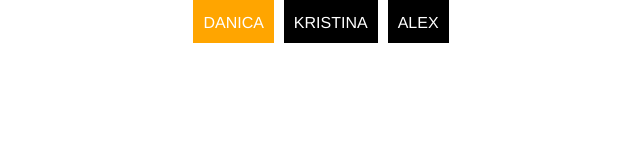
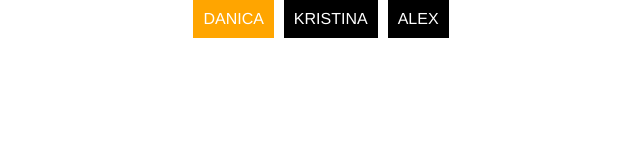
Before and after one commit to Dorcolac/WB0318, a plain HTML site: page app/igor.html in a window 1280 px wide. In both pictures the pointer is over the link "DANICA". Shown: the whole page, without its empty margins (319-959 px from the left). Drawn offline with nearby package versions, Linux system fonts and the light colour scheme; files that its build step writes are made by us from their sources.

Commit message:
nav promena

```diff
--- a/scss/igor.scss
+++ b/scss/igor.scss
@@ -13,14 +13,14 @@
 
 	li {
 		display:inline-block;
-		padding:10px;
-		background-color: black;
-		margin:0px 5px;
 
 
 
 
 		a {
+		padding:10px;
+		background-color: black;
+		margin:0px 5px;
 			display: inline-block;
 			color:white;
 			font-family: helvetica;
@@ -36,7 +36,7 @@
 
 }
 
-.topnav li:hover {
+.topnav li a:hover {
 	background-color: orange;
 
 }
```
